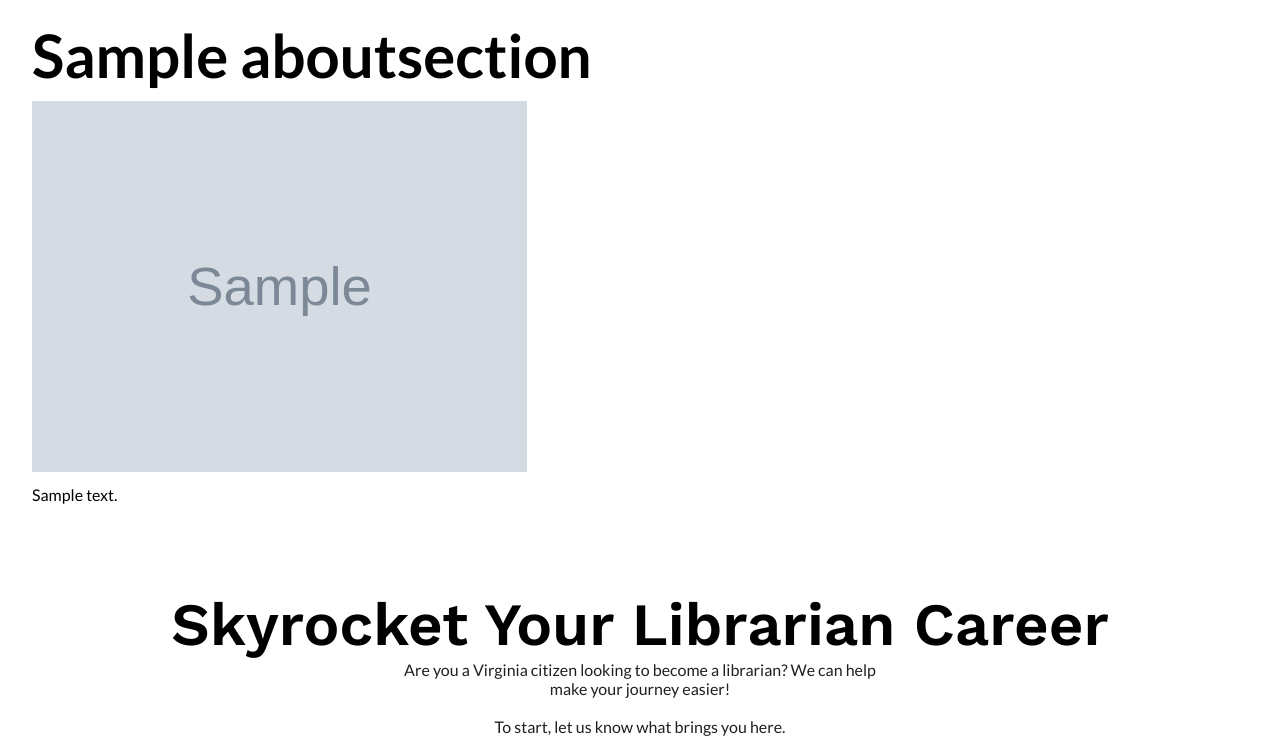
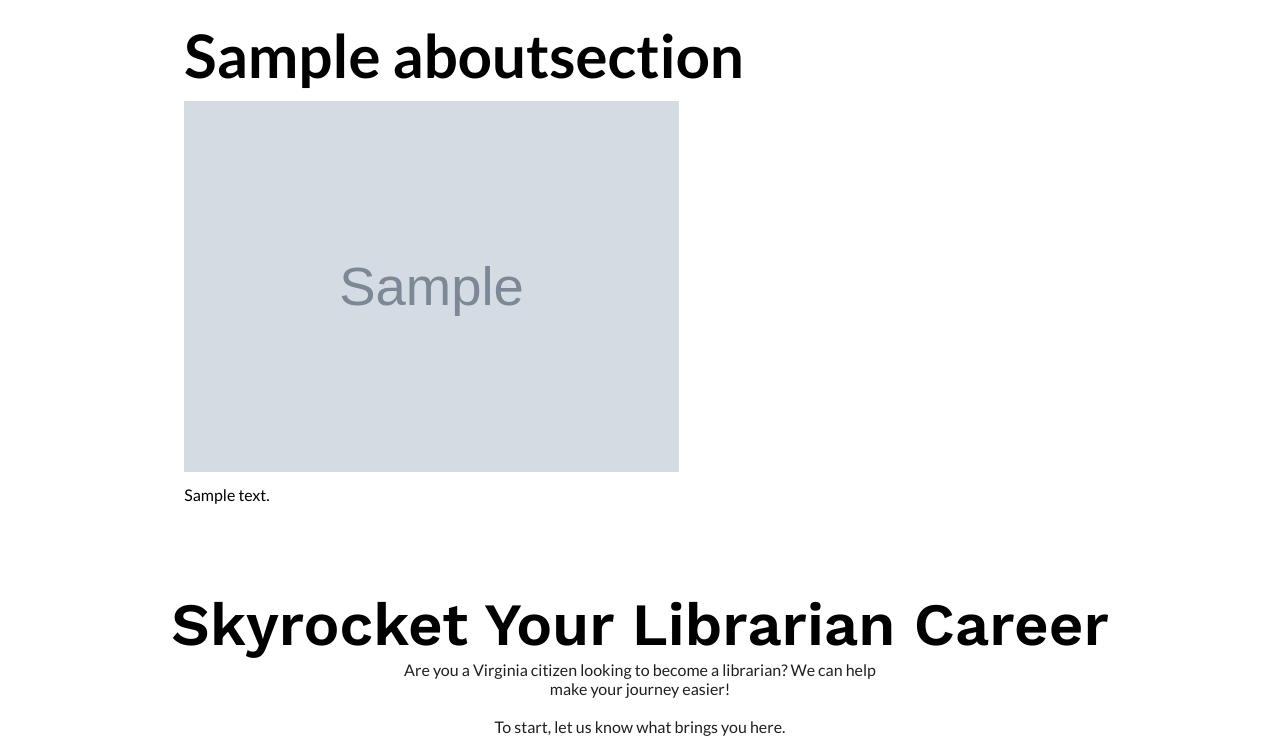
Before and after one commit to ZackPlauche/FLVA, a Django app: page /about/ in a window 1280 px wide. Shown: the part 205-949 px from the top of the page. Run offline with Django 3.2, Linux system fonts and the light colour scheme; tables that the repository leaves empty hold one stand-in row (values such as "Sample post"); grey boxes marked "Sample" are stand-in pictures.

Commit message:
Design improvements

```diff
--- a/base/static/base/css/style.css
+++ b/base/static/base/css/style.css
@@ -511,7 +511,7 @@ _____________________________________________________________________________ */
 
 .about .section {
   width: 95%;
-  min-width: 911.51px;
+  max-width: 911.51px;
   margin-bottom: 10px;
 }
 
```
